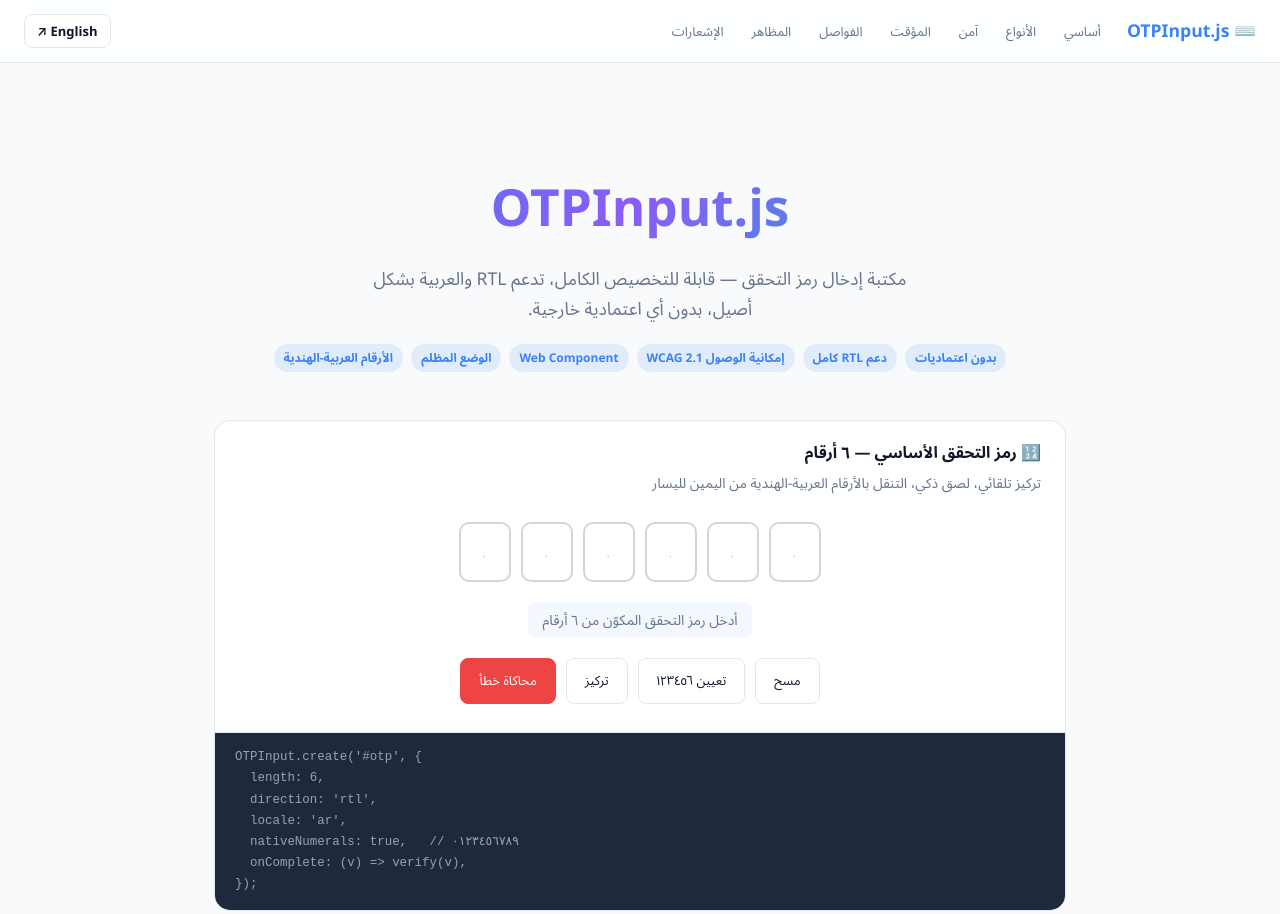
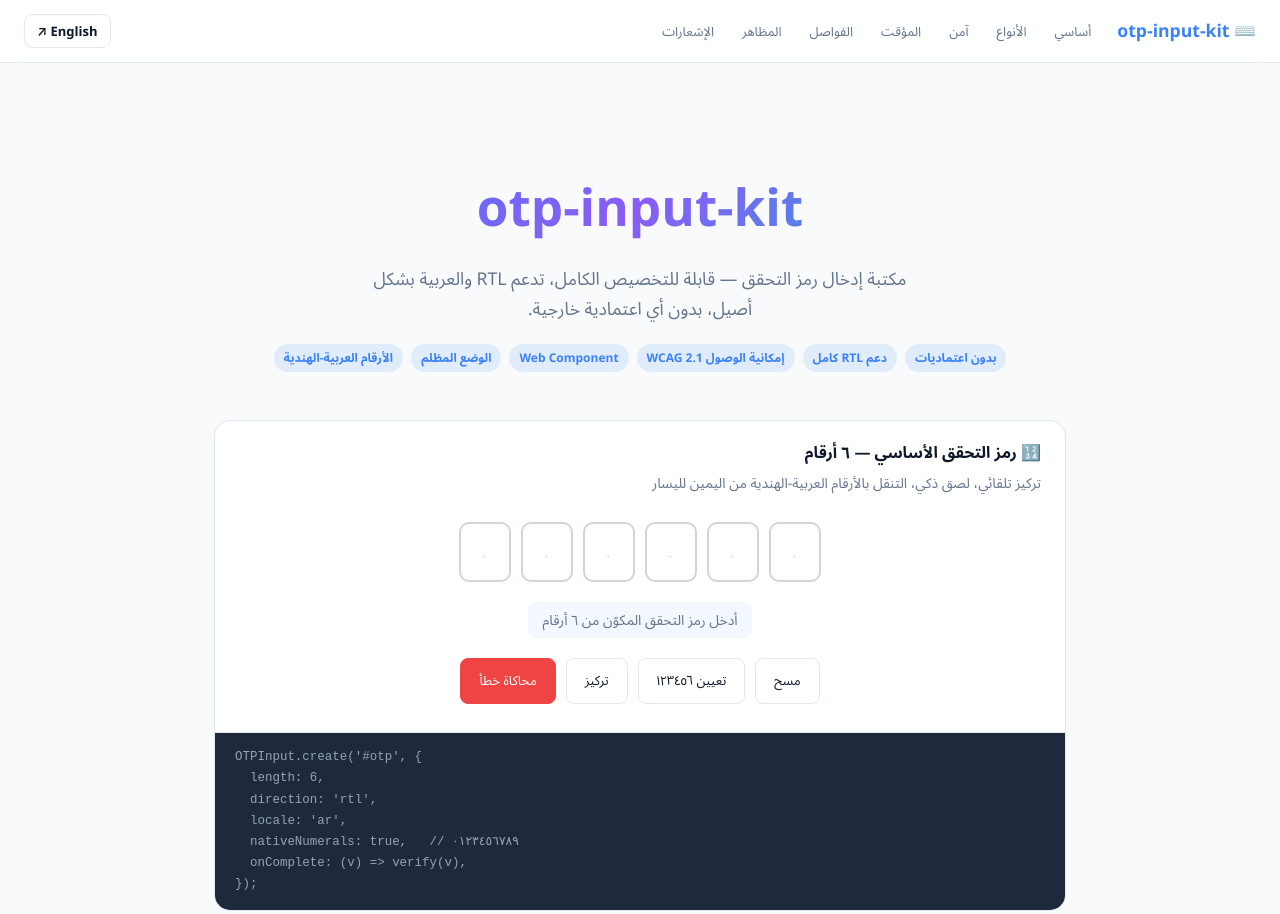
Before and after one commit to fadyehabamer/otp-input-kit, a website: page demo/index.ar.html in a window 1280 px wide. Shown: the top 914 px of the page. Drawn offline with Linux system fonts and the light colour scheme.

Commit message:
rename project branding to otp-input-kit

```diff
--- a/demo/index.ar.html
+++ b/demo/index.ar.html
@@ -3,7 +3,7 @@
 <head>
   <meta charset="UTF-8" />
   <meta name="viewport" content="width=device-width, initial-scale=1.0" />
-  <title>OTPInput.js — عرض توضيحي بالعربية</title>
+  <title>otp-input-kit — عرض توضيحي بالعربية</title>
   <style>
     *, *::before, *::after { box-sizing: border-box; margin: 0; padding: 0; }
 
@@ -285,7 +285,7 @@
 <body>
 
 <nav class="nav">
-  <a href="#" class="nav-brand">⌨️ OTPInput.js</a>
+  <a href="#" class="nav-brand">⌨️ otp-input-kit</a>
   <div class="nav-links">
     <a href="#ar-basic"    class="nav-link">أساسي</a>
     <a href="#ar-types"    class="nav-link">الأنواع</a>
@@ -302,7 +302,7 @@
 
   <!-- Hero -->
   <section class="hero">
-    <h1>OTPInput.js</h1>
+    <h1>otp-input-kit</h1>
     <p>مكتبة إدخال رمز التحقق — قابلة للتخصيص الكامل، تدعم RTL والعربية بشكل أصيل، بدون أي اعتمادية خارجية.</p>
     <div class="badge-row">
       <span class="badge">بدون اعتماديات</span>
--- a/package.json
+++ b/package.json
@@ -3,13 +3,13 @@
   "version": "1.0.0",
   "description": "Highly customizable, framework-agnostic OTP input component with RTL, i18n, a11y, timer, and Web Component support",
   "author": "Fady Ehab <a.chwayekh.sparkit@gmail.com>",
-  "homepage": "https://github.com/fadyehabamer/OtpInput.js#readme",
+  "homepage": "https://github.com/fadyehabamer/otp-input-kit#readme",
   "repository": {
     "type": "git",
-    "url": "https://github.com/fadyehabamer/OtpInput.js.git"
+    "url": "https://github.com/fadyehabamer/otp-input-kit.git"
   },
   "bugs": {
-    "url": "https://github.com/fadyehabamer/OtpInput.js/issues"
+    "url": "https://github.com/fadyehabamer/otp-input-kit/issues"
   },
   "main": "dist/otp-input.umd.cjs",
   "module": "dist/otp-input.esm.js",
--- a/rollup.config.js
+++ b/rollup.config.js
@@ -31,7 +31,7 @@
 }
 
 const banner = `/*!
- * OTPInput.js v1.0.0
+ * otp-input-kit v1.0.0
  * A highly customizable, framework-agnostic OTP input component
  * (c) ${new Date().getFullYear()} — MIT License
  */`;
```
Also changed, not shown: demo/index.html (+3 -3 lines), README.md, dist/otp-input.esm.js, dist/otp-input.umd.cjs, dist/otp-input.umd.js, dist/otp-input.umd.min.cjs, dist/otp-input.umd.min.js.
